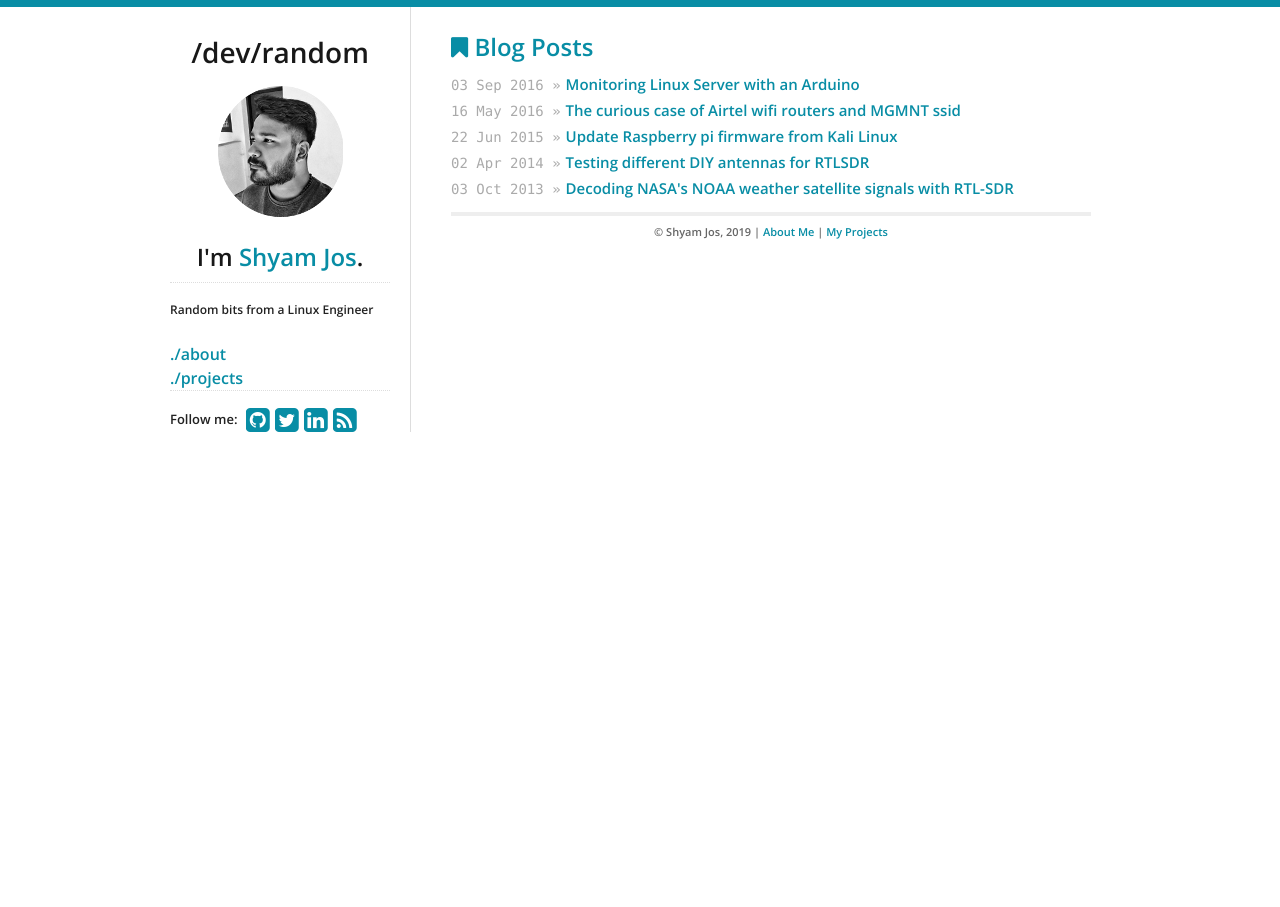
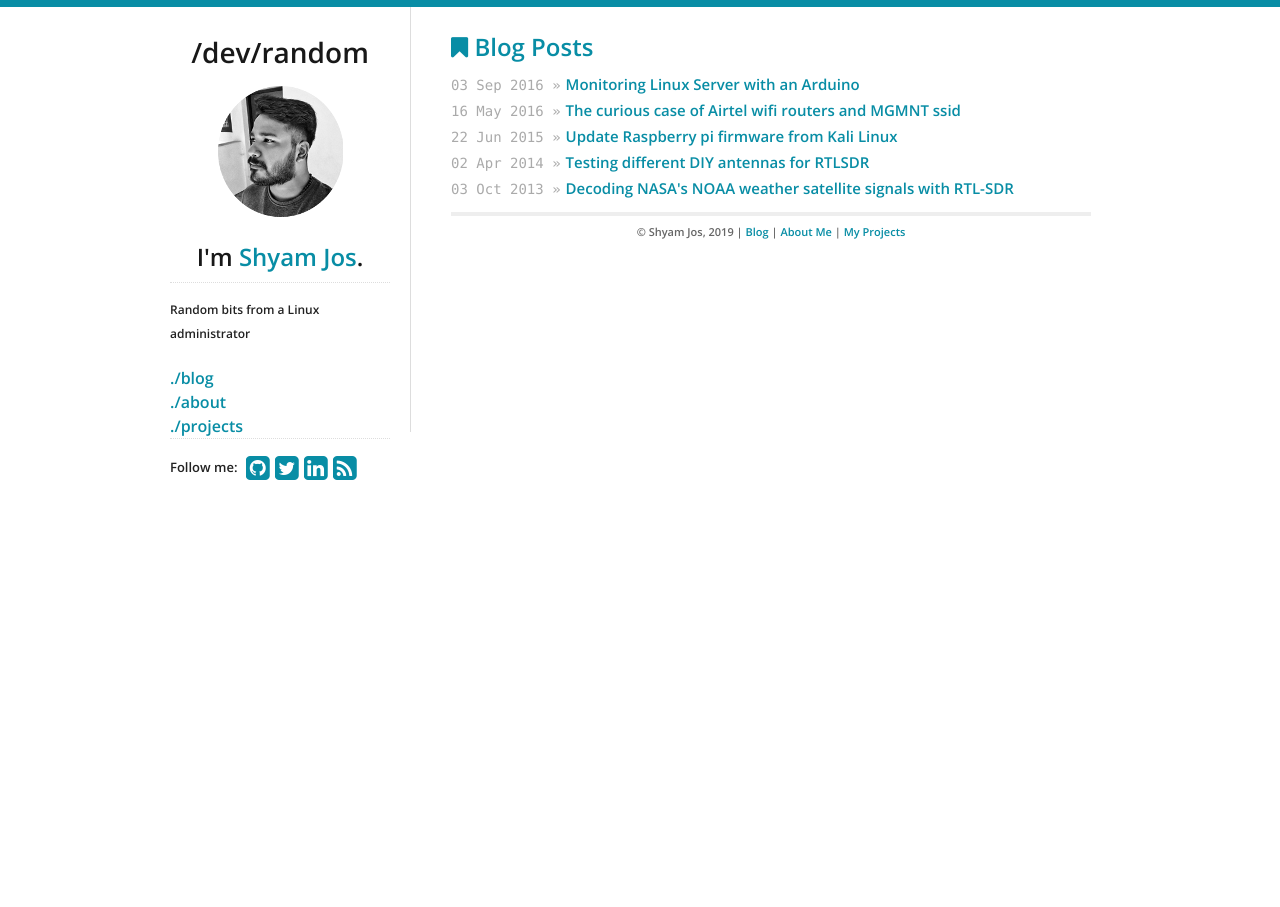
Before and after one commit to shyamjos/shyamjos.github.io, a Jekyll site: the page built from index.html, in a window 1280 px wide. Built offline with Jekyll 4.4.1, drawn with Linux system fonts in a browser that asks for light colours.

Commit message:
meta tags and menus updated

```diff
--- a/_includes/footer.html
+++ b/_includes/footer.html
@@ -7,6 +7,6 @@
   {% endif %}
 
   <p>
-    © {{ site.data.theme.name }}, {{ 'now' | date: "%Y" }} | <a href="/about"><b>About Me</b></a> | <a href="/projects"><b>My Projects</b></a>
+    © {{ site.data.theme.name }}, {{ 'now' | date: "%Y" }} | <a href="/"><b>Blog</b></a> | <a href="/about"><b>About Me</b></a> | <a href="/projects"><b>My Projects</b></a>
   </p>
 </div>
--- a/_includes/sidebar.html
+++ b/_includes/sidebar.html
@@ -9,7 +9,8 @@
   </a>
   <h2>I'm <a href="/">{{ site.data.theme.name }}</a>.</h2>
   <div id="bio">
-    <p>Random bits from a Linux Engineer</p>
+    <p>Random bits from a Linux administrator</p>
+      <a href="/"><b>./blog</b></a> <br>
       <a href="/about"><b>./about</b></a> <br>
       <a href="/projects"><b>./projects</b></a>
   </div>
--- a/_layouts/index.html
+++ b/_layouts/index.html
@@ -7,8 +7,8 @@
   <meta charset="utf-8">
   <meta name="viewport" content="width=device-width, initial-scale=1">
   <title>Shyam Jos - /dev/random</title>
-  <meta name="author" content="{{ site.data.theme.name }}" />
-  <meta name="description" content="The blog of {{ site.data.theme.name }}" />
+  <meta name="author" content="Shyam Jos" />
+  <meta name="description" content="Official Website of Shyam Jos, Random Bits From A Linux administrator"/>
   <link rel="canonical" href="{{ site.url }}{{ page.url | replace:'index.html','' }}" />
 
   <link href="//fonts.googleapis.com/css?family=Open+Sans:600,800" rel="stylesheet" type="text/css">
```
